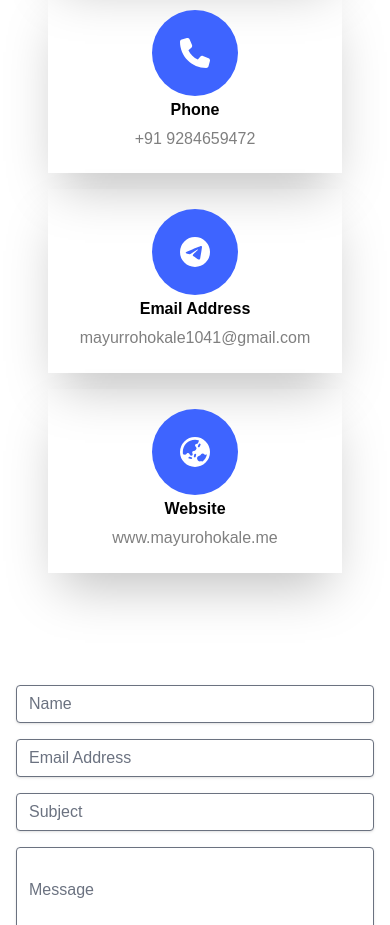
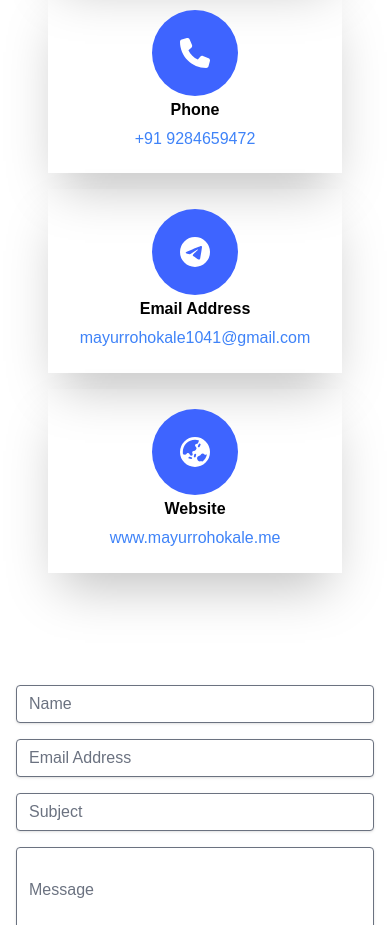
Before and after one commit to mayurrohokale/portfolio, a React (Create React App) app: page / in a window 390 px wide. Shown: the part 9300-10225 px from the top of the page. Built offline with nearby package versions, Linux system fonts and the light colour scheme.

Commit message:
fix the errors of mobile and tablet screens

```diff
--- a/package.json
+++ b/package.json
@@ -12,6 +12,7 @@
     "bootstrap": "^5.3.3",
     "flowbite": "^2.3.0",
     "flowbite-react": "^0.7.2",
+    "framer-motion": "^11.0.8",
     "react": "^18.2.0",
     "react-bootstrap": "^2.10.1",
     "react-circular-progressbar": "^2.1.0",
--- a/src/App.js
+++ b/src/App.js
@@ -9,7 +9,7 @@ import Contact from "./component/Contact.js";
 import Footer from "./component/Footer.js";
 export default function App() {
   return (
-    <div>
+    <div className="max-w-screen overflow-hidden">
       <div className="flex flex-row">
         <div className="relative w-full h-screen ">
           <div className="flex flex-row">
--- a/src/component/Contact.js
+++ b/src/component/Contact.js
@@ -12,18 +12,18 @@ const Icon_arr = [
   {
     Icon: FaPhone,
     name: "Phone",
-    description: "+91 9284659472",
+    description: <a href="link" className="text-blue-500">+91 9284659472</a>,
   },
 
   {
     Icon: SiTelegram,
     name: "Email Address",
-    description: "mayurrohokale1041@gmail.com",
+    description: <a href="link" className="text-blue-500">mayurrohokale1041@gmail.com</a>,
   },
   {
     Icon: FaEarthAsia,
     name: "Website",
-    description: "www.mayurohokale.me",
+    description: <a href="link" className="text-blue-500">www.mayurrohokale.me</a>,
   },
 ];
 
--- a/src/component/Footer.js
+++ b/src/component/Footer.js
@@ -5,7 +5,8 @@ import { MdEmail } from "react-icons/md";
 
 export default function Footer() {
   return (
-    <div className="bg-black mt-12 items-center w-screen">
+    <div className="bg-black mt-12 items-center ">
+
       <div className="grid xl:grid-cols-4 grid-cols-1 text-white px-8 py-10 gap-4 ">
         <div>
           <h1 className="text-[24px] font-bold">About</h1>
--- a/src/component/Resume.js
+++ b/src/component/Resume.js
@@ -50,6 +50,9 @@ const FEATURED_SKILLS = [
 ];
 
 export default function Resume() {
+
+
+
   return (
     <div className="flex flex-row h-full lg:h-[80vh] py-20" id="resume">
       <div className="bg-blue-50 hidden lg:block">
```
Also changed, not shown: 1 other file (tests, documents, lock files or other folders).
